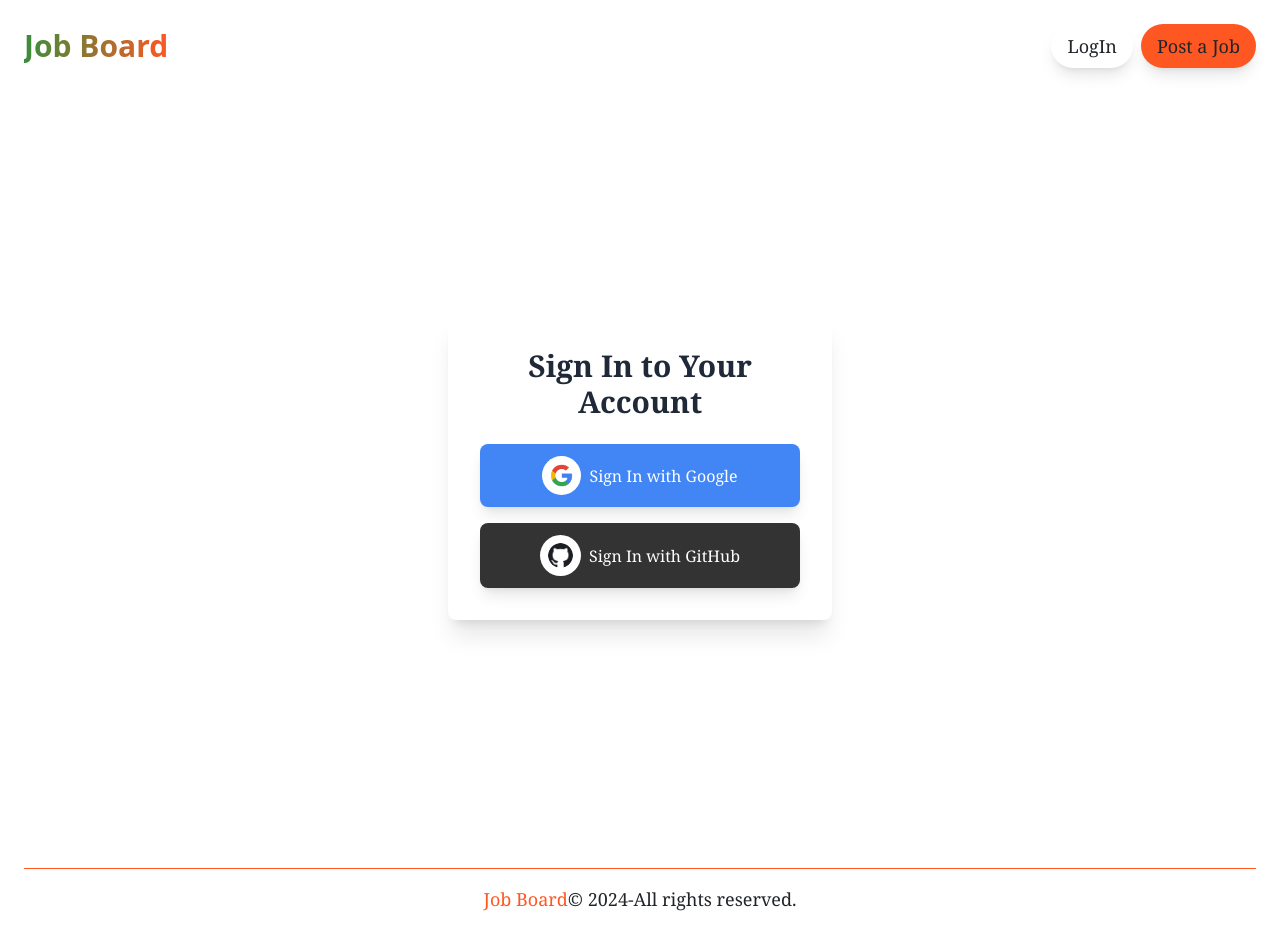
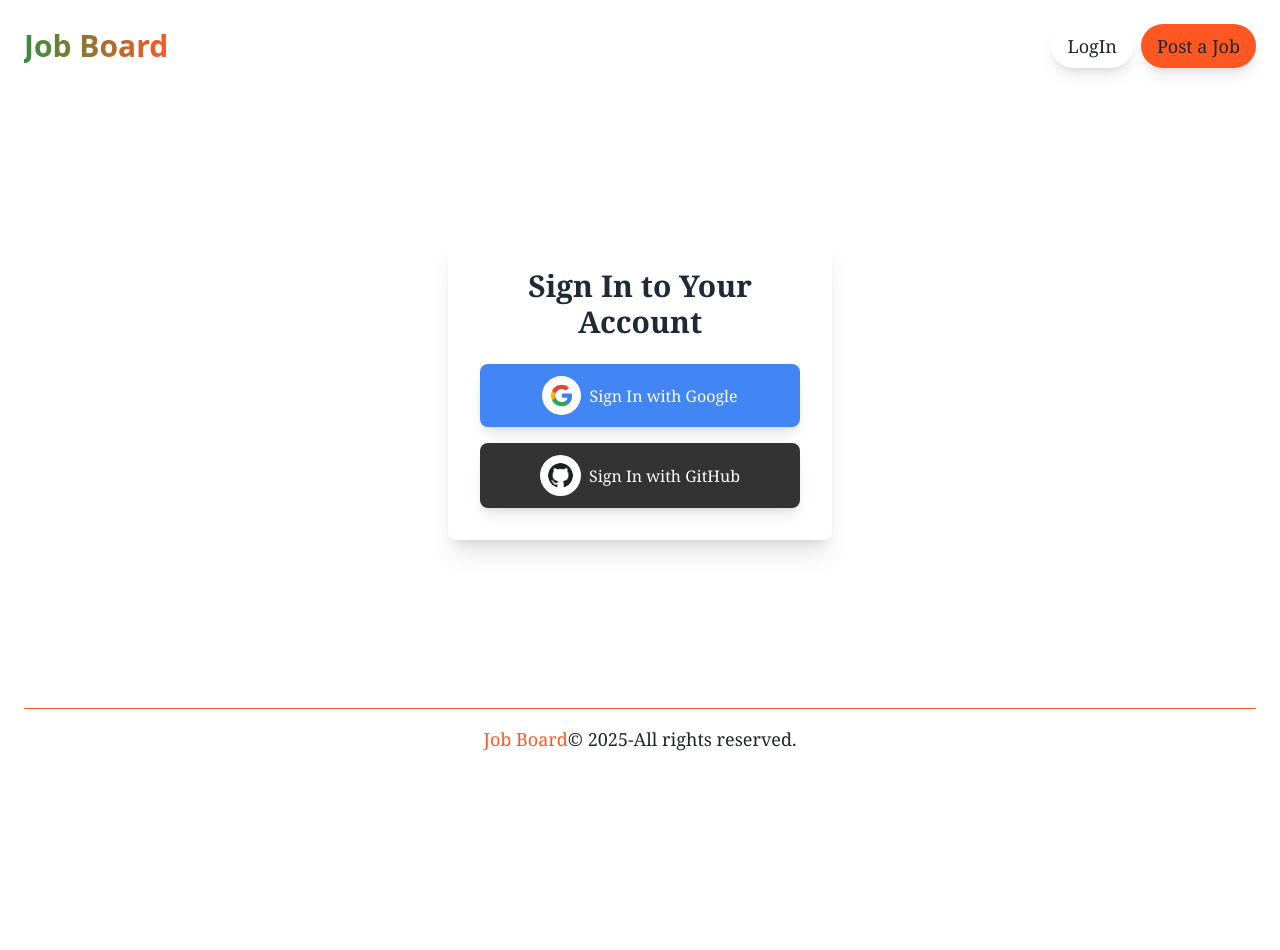
Before and after one commit to rubinapokhrel061/job-portal-system, a Next.js app: page /views/login in a window 1280 px wide. Shown: the top 950 px of the page. After the commit the page ends 800 px from the top, so only its background shows below. Built offline with nearby package versions, Linux system fonts and the light colour scheme; no server answers.

Commit message:
fix style

```diff
--- a/src/app/components/Footer.jsx
+++ b/src/app/components/Footer.jsx
@@ -1,7 +1,7 @@
 export default function Footer() {
   return (
     <footer className="container border-t border-t-[#FF5722] text-sm sm:text-lg items-center flex justify-center py-4">
-      <p className="text-[#FF5722]">Job Board </p> &copy; 2024-All rights
+      <p className="text-[#FF5722]">Job Board </p> &copy; 2025-All rights
       reserved.
     </footer>
   );
--- a/src/app/views/login/page.jsx
+++ b/src/app/views/login/page.jsx
@@ -16,7 +16,7 @@ export default function SignIn() {
   }, [session]);
 
   return (
-    <div className="min-h-screen flex justify-center items-center">
+    <div className="min-h-[80vh] flex justify-center items-center">
       <div className="bg-white rounded-lg shadow-xl w-full sm:w-96 p-8">
         <h2 className="text-3xl font-semibold text-center text-gray-800 mb-6">
           Sign In to Your Account
```
